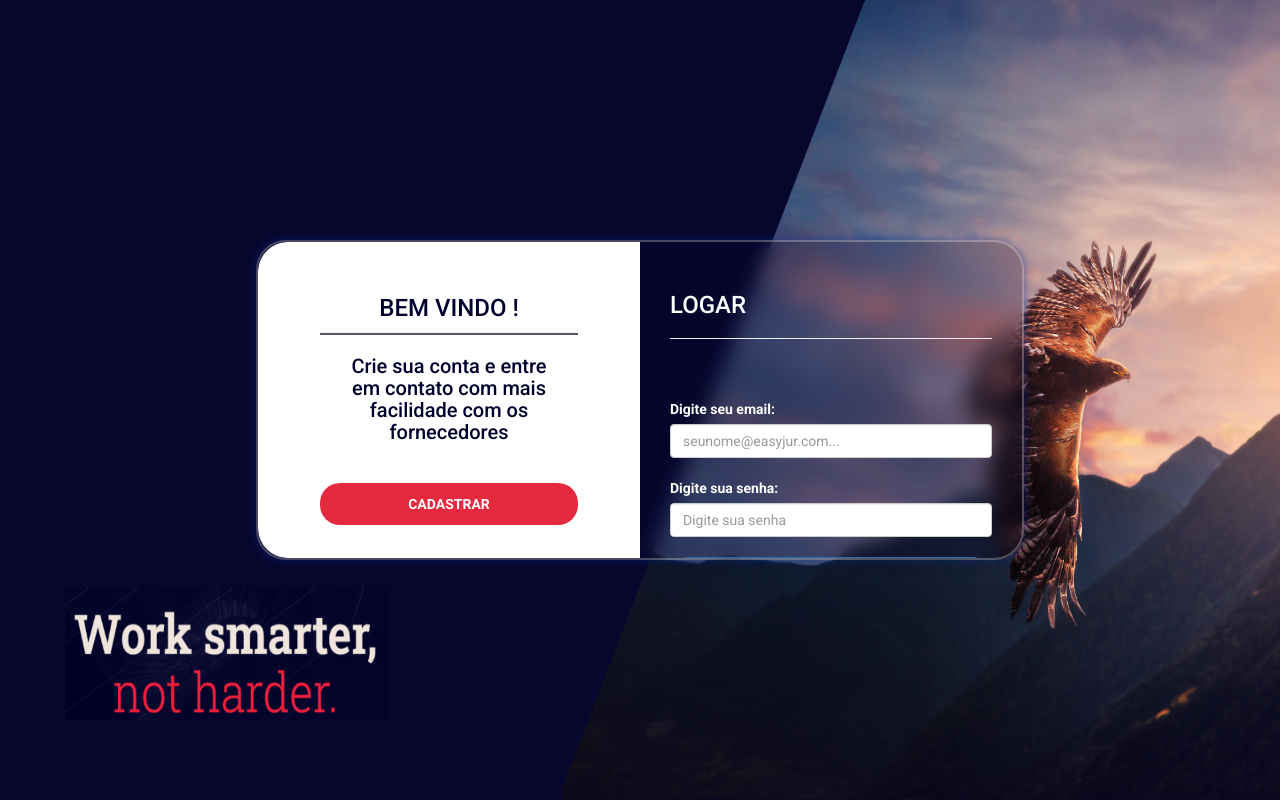
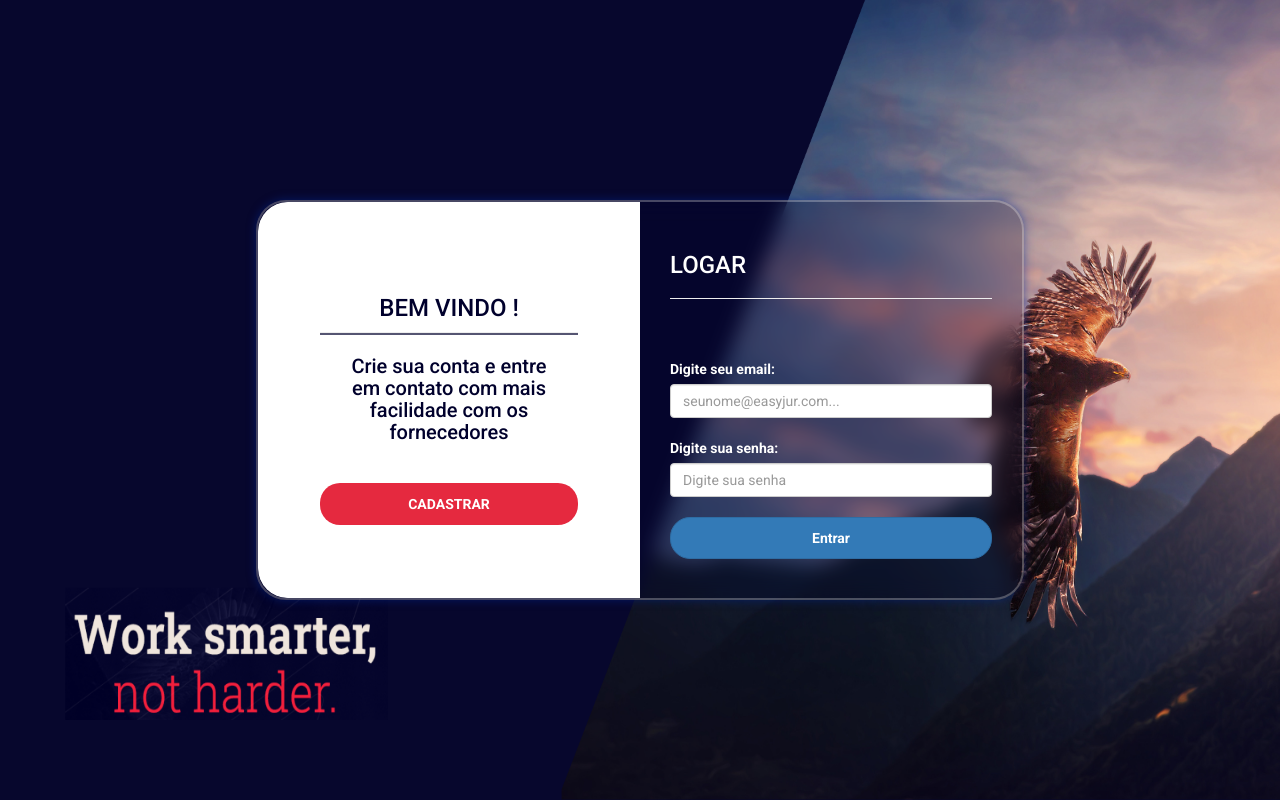
Before and after one commit to maraeliza/ModeloAgil, a Flask app: page / in a window 1280 px wide. Run offline with Flask 3, Linux system fonts and the light colour scheme; some libraries are stand-ins or nearby versions.

Commit message:
Update login.css

```diff
--- a/static/css/login.css
+++ b/static/css/login.css
@@ -23,7 +23,7 @@ body {
   display: flex;
   flex-direction: column;
   align-items: center;
-  height: 40% !important;
+  height: 50% !important;
   width: 60%;
   background-color: #00002c36;
   border-radius: 30px;
```
